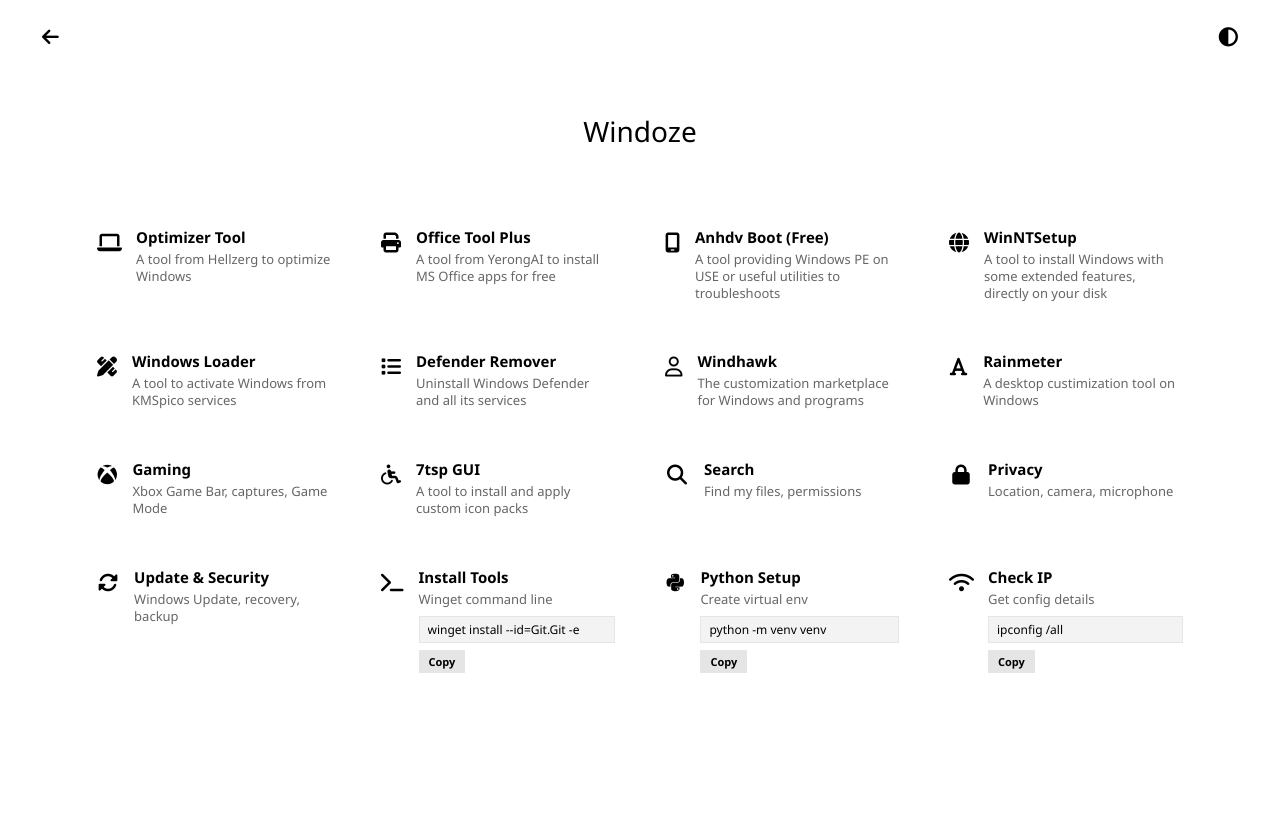
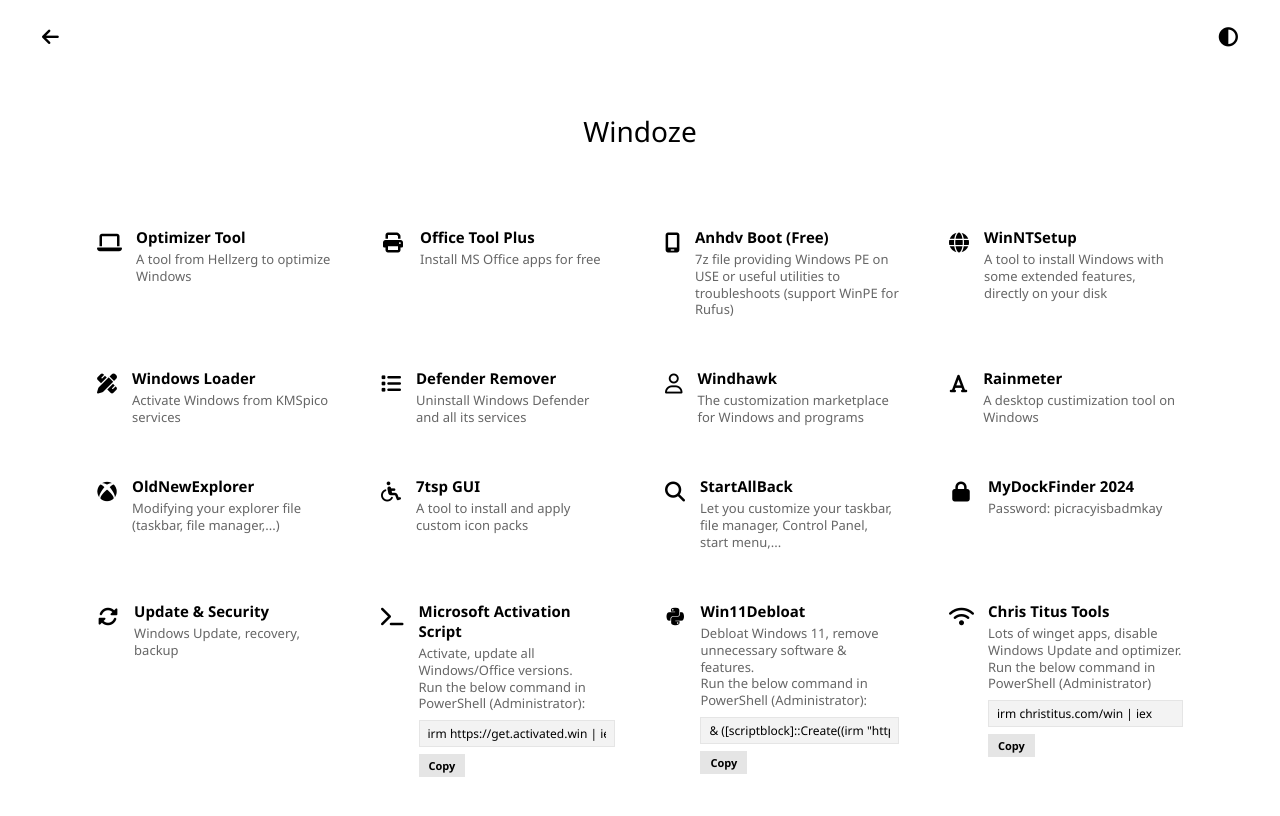
Before and after one commit to Astear17/Windoze, a plain HTML site: page index.html in a window 1280 px wide. Drawn offline with Linux system fonts and the light colour scheme.

Commit message:
Update descriptions and links in index.html

```diff
--- a/index.html
+++ b/index.html
@@ -280,7 +280,7 @@
                 <div class="card-icon"><i class="fa-solid fa-print"></i></div>
                 <div class="card-text">
                     <span class="card-title">Office Tool Plus</span>
-                    <span class="card-desc">A tool from YerongAI to install MS Office apps for free</span>
+                    <span class="card-desc">Install MS Office apps for free</span>
                 </div>
             </div>
         </a>
@@ -290,7 +290,7 @@
                 <div class="card-icon"><i class="fa-solid fa-mobile-screen"></i></div>
                 <div class="card-text">
                     <span class="card-title">Anhdv Boot (Free)</span>
-                    <span class="card-desc">A tool providing Windows PE on USE or useful utilities to troubleshoots</span>
+                    <span class="card-desc">7z file providing Windows PE on USE or useful utilities to troubleshoots (support WinPE for Rufus)</span>
                 </div>
             </div>
         </a>
@@ -310,7 +310,7 @@
                 <div class="card-icon"><i class="fa-solid fa-pen-ruler"></i></div>
                 <div class="card-text">
                     <span class="card-title">Windows Loader</span>
-                    <span class="card-desc">A tool to activate Windows from KMSpico services</span>
+                    <span class="card-desc">Activate Windows from KMSpico services</span>
                 </div>
             </div>
         </a>
@@ -345,12 +345,12 @@
             </div>
         </a>
 
-        <a href="/gaming" class="card">
+        <a href="https://www.majorgeeks.com/mg/getmirror/oldnewexplorer,1.html" class="card">
             <div class="card-inner">
                 <div class="card-icon"><i class="fa-brands fa-xbox"></i></div>
                 <div class="card-text">
-                    <span class="card-title">Gaming</span>
-                    <span class="card-desc">Xbox Game Bar, captures, Game Mode</span>
+                    <span class="card-title">OldNewExplorer</span>
+                    <span class="card-desc">Modifying your explorer file (taskbar, file manager,...)</span>
                 </div>
             </div>
         </a>
@@ -365,22 +365,22 @@
             </div>
         </a>
 
-        <a href="/search" class="card">
+        <a href="https://www.startallback.com/download.php" class="card">
             <div class="card-inner">
                 <div class="card-icon"><i class="fa-solid fa-magnifying-glass"></i></div>
                 <div class="card-text">
-                    <span class="card-title">Search</span>
-                    <span class="card-desc">Find my files, permissions</span>
+                    <span class="card-title">StartAllBack</span>
+                    <span class="card-desc">Let you customize your taskbar, file manager, Control Panel, start menu,...</span>
                 </div>
             </div>
         </a>
 
-        <a href="/privacy" class="card">
+        <a href="https://github.com/jtlw99/mydockfinder-steam-free/releases/download/1.9.7.4/MyDockFinder_Cracked_Ver_1.9.7.4.rar" class="card">
             <div class="card-inner">
                 <div class="card-icon"><i class="fa-solid fa-lock"></i></div>
                 <div class="card-text">
-                    <span class="card-title">Privacy</span>
-                    <span class="card-desc">Location, camera, microphone</span>
+                    <span class="card-title">MyDockFinder 2024</span>
+                    <span class="card-desc">Password: picracyisbadmkay</span>
                 </div>
             </div>
         </a>
@@ -399,11 +399,11 @@
             <div class="card-inner">
                 <div class="card-icon"><i class="fa-solid fa-terminal"></i></div>
                 <div class="card-text" style="width: 100%;">
-                    <span class="card-title">Install Tools</span>
-                    <span class="card-desc">Winget command line</span>
+                    <span class="card-title">Microsoft Activation Script</span>
+                    <span class="card-desc">Activate, update all Windows/Office versions.<br>Run the below command in PowerShell (Administrator):</span>
                     <div class="copy-area">
-                        <input type="text" class="cmd-input" value="winget install --id=Git.Git -e" readonly>
-                        <button class="action-btn" onclick="copyToClip(this, 'winget install --id=Git.Git -e')">Copy</button>
+                        <input type="text" class="cmd-input" value="irm https://get.activated.win | iex" readonly>
+                        <button class="action-btn" onclick="copyToClip(this, 'irm https://get.activated.win | iex')">Copy</button>
                     </div>
                 </div>
             </div>
@@ -413,11 +413,11 @@
     <div class="card-inner">
         <div class="card-icon"><i class="fa-brands fa-python"></i></div>
         <div class="card-text" style="width: 100%;">
-                    <span class="card-title">Python Setup</span>
-                    <span class="card-desc">Create virtual env</span>
+            <span class="card-title">Win11Debloat</span>
+            <span class="card-desc">Debloat Windows 11, remove unnecessary software & features.<br>Run the below command in PowerShell (Administrator):</span>
             <div class="copy-area">
-                        <input type="text" class="cmd-input" value="python -m venv venv" readonly>
-                        <button class="action-btn" onclick="copyToClip(this, 'python -m venv venv')">Copy</button>
+                <input type="text" class="cmd-input" value="& ([scriptblock]::Create((irm &#34;https://debloat.raphi.re/&#34;)))" readonly>
+                <button class="action-btn" onclick="copyToClip(this, '& ([scriptblock]::Create((irm &#34;https://debloat.raphi.re/&#34;)))')">Copy</button>
             </div>
         </div>
     </div>
@@ -427,11 +427,11 @@
             <div class="card-inner">
                 <div class="card-icon"><i class="fa-solid fa-wifi"></i></div>
                 <div class="card-text" style="width: 100%;">
-                    <span class="card-title">Check IP</span>
-                    <span class="card-desc">Get config details</span>
+                    <span class="card-title">Chris Titus Tools</span>
+                    <span class="card-desc">Lots of winget apps, disable Windows Update and optimizer.<br>Run the below command in PowerShell (Administrator)</span>
                     <div class="copy-area">
-                        <input type="text" class="cmd-input" value="ipconfig /all" readonly>
-                        <button class="action-btn" onclick="copyToClip(this, 'ipconfig /all')">Copy</button>
+                        <input type="text" class="cmd-input" value="irm christitus.com/win | iex" readonly>
+                        <button class="action-btn" onclick="copyToClip(this, 'irm christitus.com/win | iex')">Copy</button>
                     </div>
                 </div>
             </div>
```
Lines whose indentation alone changed are shown as unchanged.
